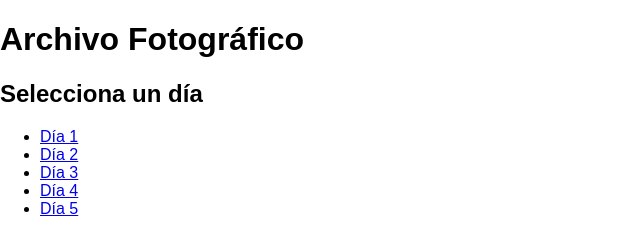
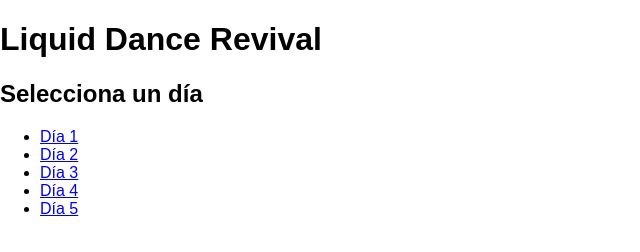
Before and after one commit to liquidDance/revival, a plain HTML site: page index.html in a window 1280 px wide. Shown: the whole page, without its empty margins (0-640 px from the left). Drawn offline with Linux system fonts and the light colour scheme.

Commit message:
Update index.html

```diff
--- a/index.html
+++ b/index.html
@@ -2,11 +2,11 @@
 <html lang="es">
 <head>
   <meta charset="UTF-8">
-  <title>Archivo Fotográfico</title>
+  <title>Liquid Dance Revival</title>
   <link rel="stylesheet" href="style.css">
 </head>
 <body>
-  <h1>Archivo Fotográfico</h1>
+  <h1>Liquid Dance Revival</h1>
   <h2>Selecciona un día</h2>
   <ul>
     <li><a href="dia.html?dia=1">Día 1</a></li>
```
